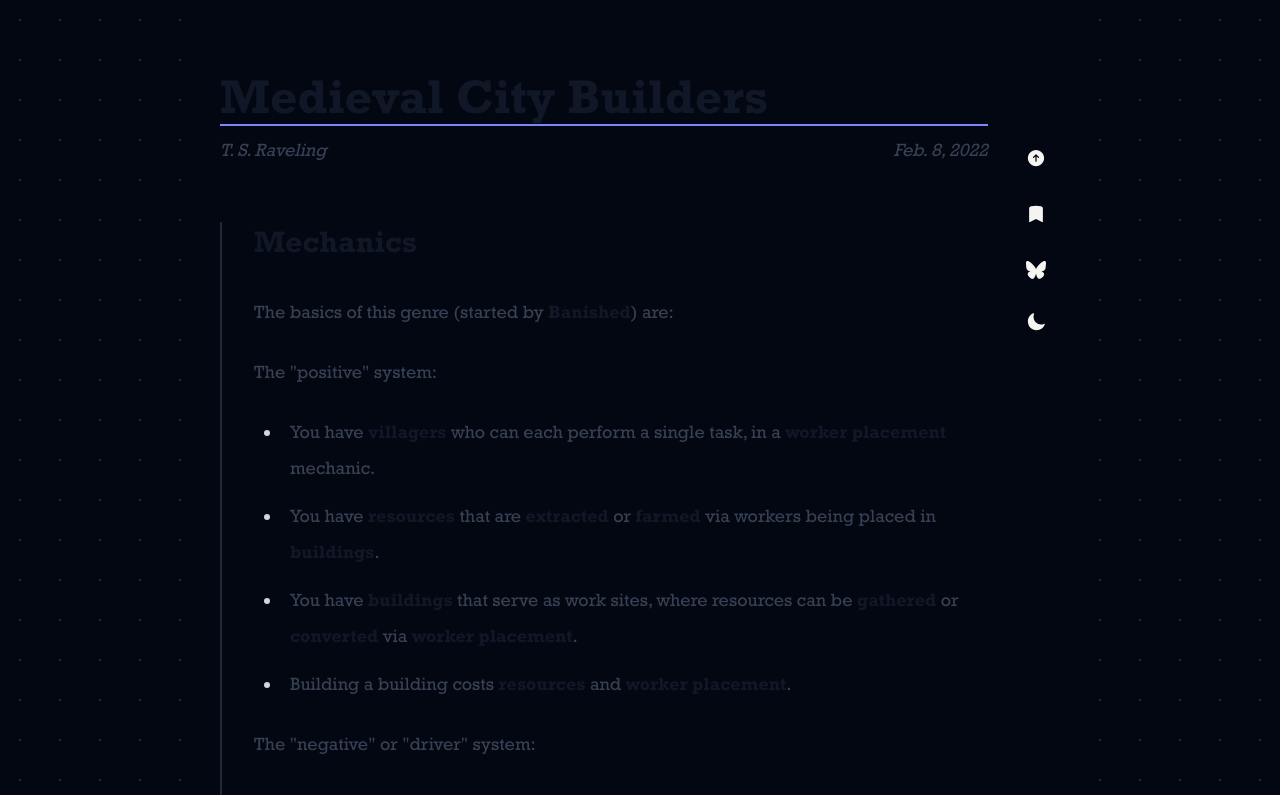
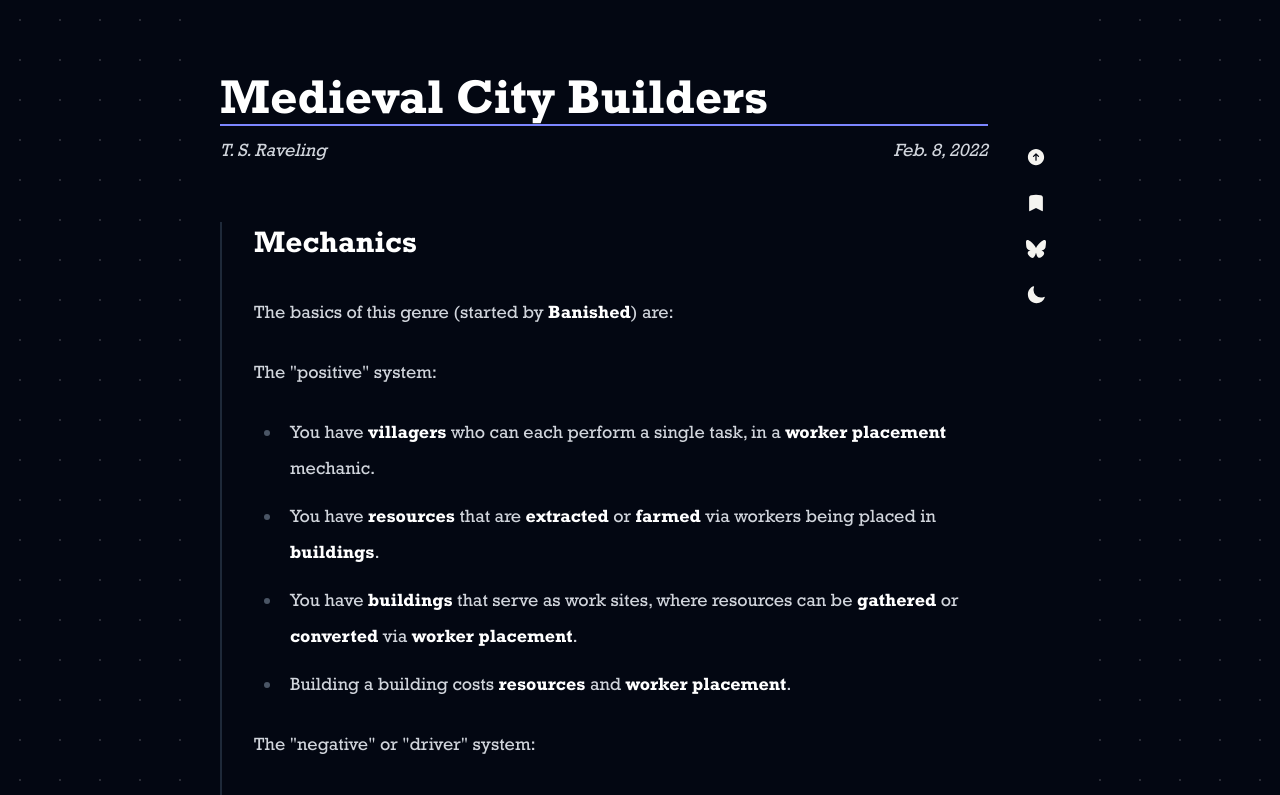
Before and after one commit to tsraveling/tsraveling.github.io, a Next.js app: page /city-builders in a window 1280 px wide. Shown: the top 795 px of the page. Built offline with nearby package versions, Linux system fonts and the light colour scheme.

Commit message:
fix: made hover icons better

```diff
--- a/src/app/page.tsx
+++ b/src/app/page.tsx
@@ -94,12 +94,12 @@ export default function Page() {
                 entity.type === "page" ? <PageNode entity={entity} /> : null;
 
           if (isInteractive) {
+            const isExternal = entity.link!.startsWith("http");
             return (
               <a
                 key={entity.id}
                 href={entity.link}
-                target="_blank"
-                rel="noopener noreferrer"
+                {...(isExternal ? { target: "_blank", rel: "noopener noreferrer" } : {})}
                 className="absolute block cursor-pointer group"
                 style={{
                   left: entity.x,
--- a/src/components/Nav.tsx
+++ b/src/components/Nav.tsx
@@ -1,5 +1,4 @@
 "use client";
-import { clsx } from "clsx";
 import { useTheme } from "next-themes";
 import React, { useSyncExternalStore } from "react";
 import {
@@ -20,8 +19,9 @@ const Tooltip = ({ label }: { label: string }) => (
   <span
     suppressHydrationWarning
     className={
-      "opacity-0 group-hover:opacity-100 absolute top-10 md:top-1/2 md:-translate-y-1/2 shadow transition-all " +
-      "p-2 pb-1 rounded md:w-fit mr-4 md:right-full bg-indigo-200 dark:bg-indigo-600 border-2 border-solid border-indigo-300 dark:border-indigo-500"
+      "opacity-0 group-hover:opacity-100 pointer-events-none absolute top-10 md:top-1/2 md:-translate-y-1/2 " +
+      "md:w-fit ml-4 md:left-full text-[19px] whitespace-nowrap " +
+      "text-[var(--text)] transition-opacity duration-200"
     }
   >
     {label}
@@ -29,7 +29,7 @@ const Tooltip = ({ label }: { label: string }) => (
 );
 
 const buttonClasses =
-  "group flex-1 p-3 relative dark:hover:bg-indigo-600 hover:bg-indigo-200 rounded-none hover:rounded-3xl transition-all";
+  "group p-2.5 relative rounded-full border border-transparent hover:border-[var(--text)] transition-all duration-200";
 
 const NavIconLink: React.FC<NavIconLinkProps> = ({ href, label, children }) => {
   return (
@@ -57,13 +57,13 @@ const Nav: React.FC<NavProps> = ({ showOnlyOnHover = true }) => {
     setTheme(theme === "dark" ? "light" : "dark");
   };
 
-  const iconClasses = "size-5 group-hover:animate-bounce transition-all";
+  const iconClasses = "size-5 transition-all";
 
   return (
     <nav
       className={
-        "fixed top-0 left-0 w-screen flex justify-center h-11 items-center gap-5 px-16 bg-stone-100 dark:bg-stone-900 " +
-        "md:flex-col md:gap-3 md:mt-10 md:w-4 md:px-6 md:sticky md:h-fit md:pt-16 md:ml-6 md:bg-transparent md:dark:bg-transparent"
+        "fixed top-0 left-0 w-screen flex justify-center h-11 items-center gap-1 px-16 bg-background " +
+        "md:flex-col md:gap-1 md:mt-10 md:w-4 md:px-6 md:sticky md:h-fit md:pt-16 md:ml-6 md:bg-transparent"
       }
     >
       <NavIconLink href="/" label="Home">
@@ -76,7 +76,7 @@ const Nav: React.FC<NavProps> = ({ showOnlyOnHover = true }) => {
         <BlueSkyIcon className={iconClasses} />
       </NavIconLink>
       <button
-        className={buttonClasses + " -mt-1"}
+        className={buttonClasses}
         onClick={toggleTheme}
         aria-label="Toggle dark mode"
         suppressHydrationWarning
--- a/src/components/Page.tsx
+++ b/src/components/Page.tsx
@@ -24,7 +24,7 @@ const Page: React.FC<PageProps> = ({ title, date, className, children }) => {
 
   return (
     <main className={className}>
-      <article className="prose prose-lg max-w-3xl md:prose-p:leading-loose md:prose-ul:leading-loose md:prose-ol:leading-loose transition-all">
+      <article className="prose dark:prose-invert prose-lg max-w-3xl md:prose-p:leading-loose md:prose-ul:leading-loose md:prose-ol:leading-loose transition-all">
         <h1 className="md:mt-10 pb-1 border-solid border-b-2 border-indigo-400 mb-2">
           {title}
         </h1>
```
